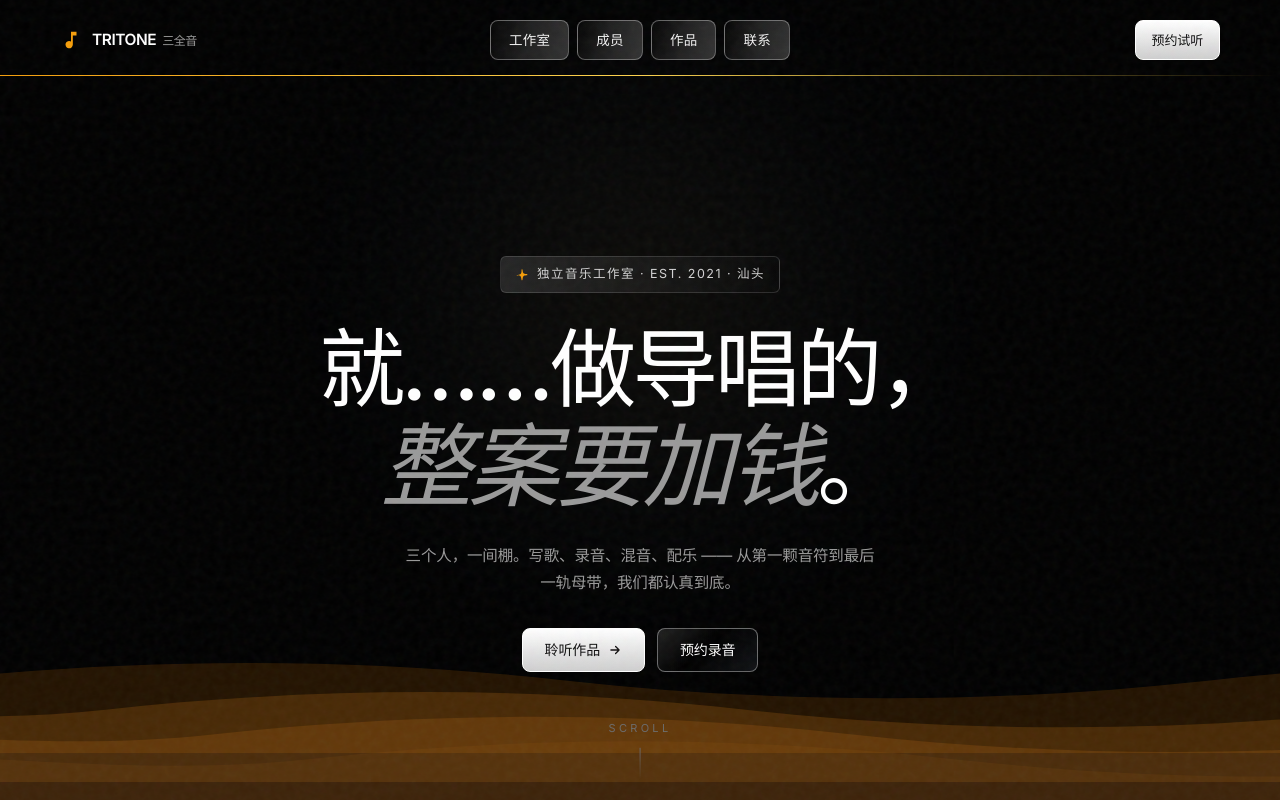
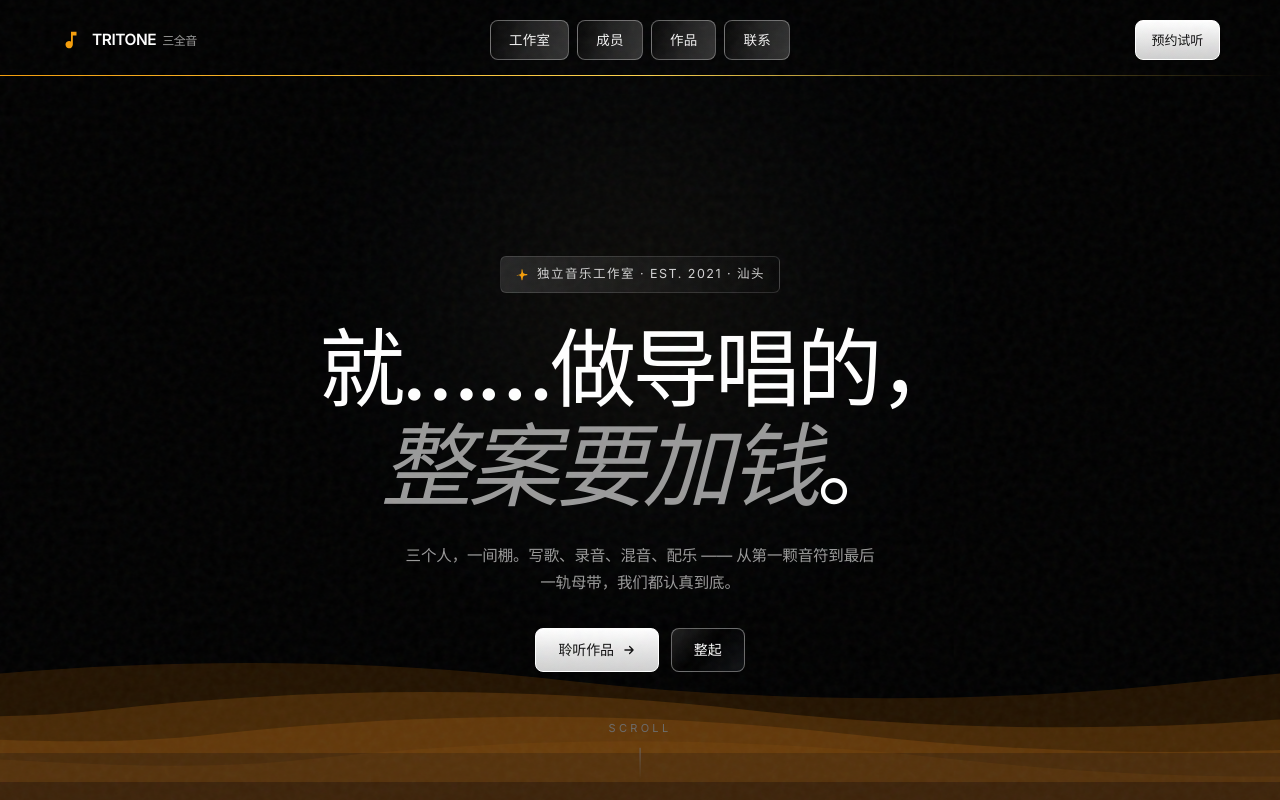
Before and after one commit to caianying/tritone-studio, a React (Vite) app: page / in a window 1280 px wide. Shown: the top 800 px of the page. Built offline with nearby package versions, Linux system fonts and the light colour scheme.

Commit message:
Hero: 预约录音 -> 整起

```diff
--- a/src/sections/Hero.tsx
+++ b/src/sections/Hero.tsx
@@ -79,7 +79,7 @@
               <path d="M5 12h14M13 6l6 6-6 6" />
             </svg>
           </a>
-          <a href="#contact" className="btn btn-ghost">预约录音</a>
+          <a href="#contact" className="btn btn-ghost">整起</a>
         </motion.div>
       </motion.div>
 
```
